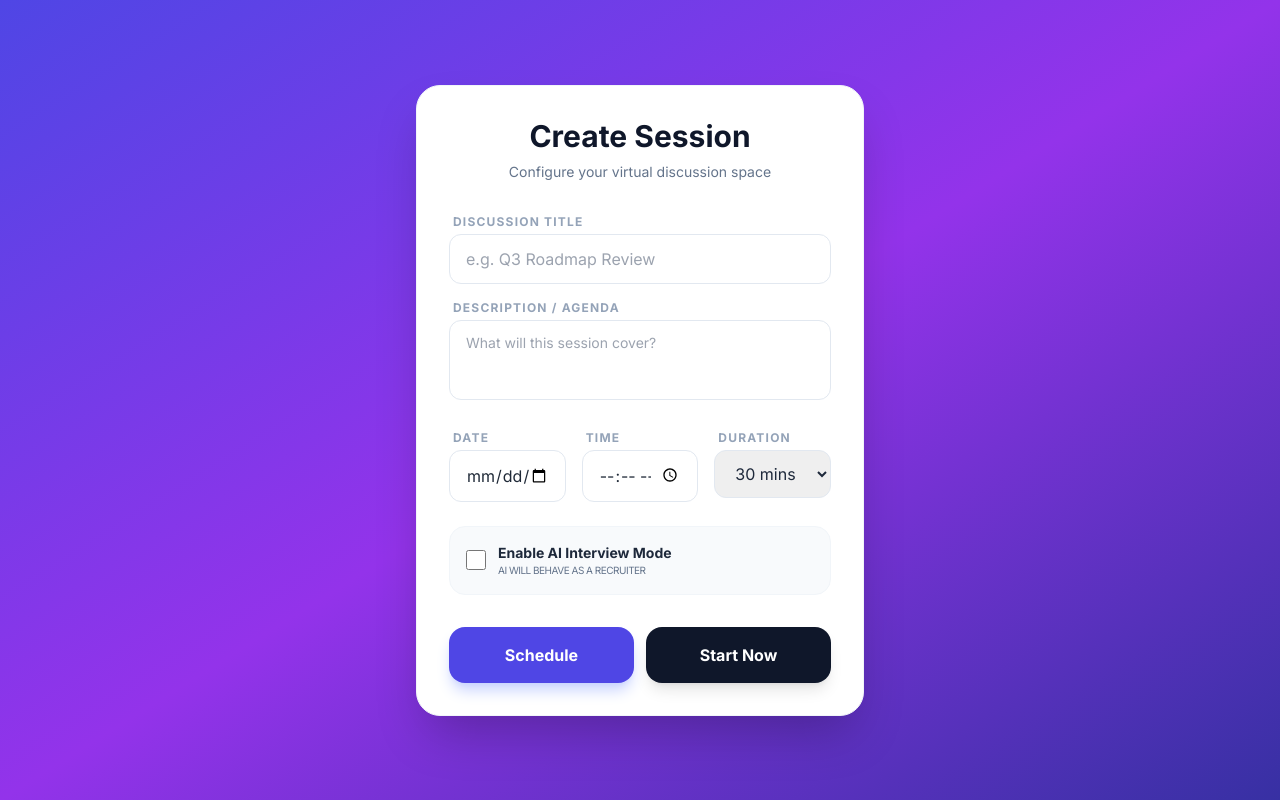
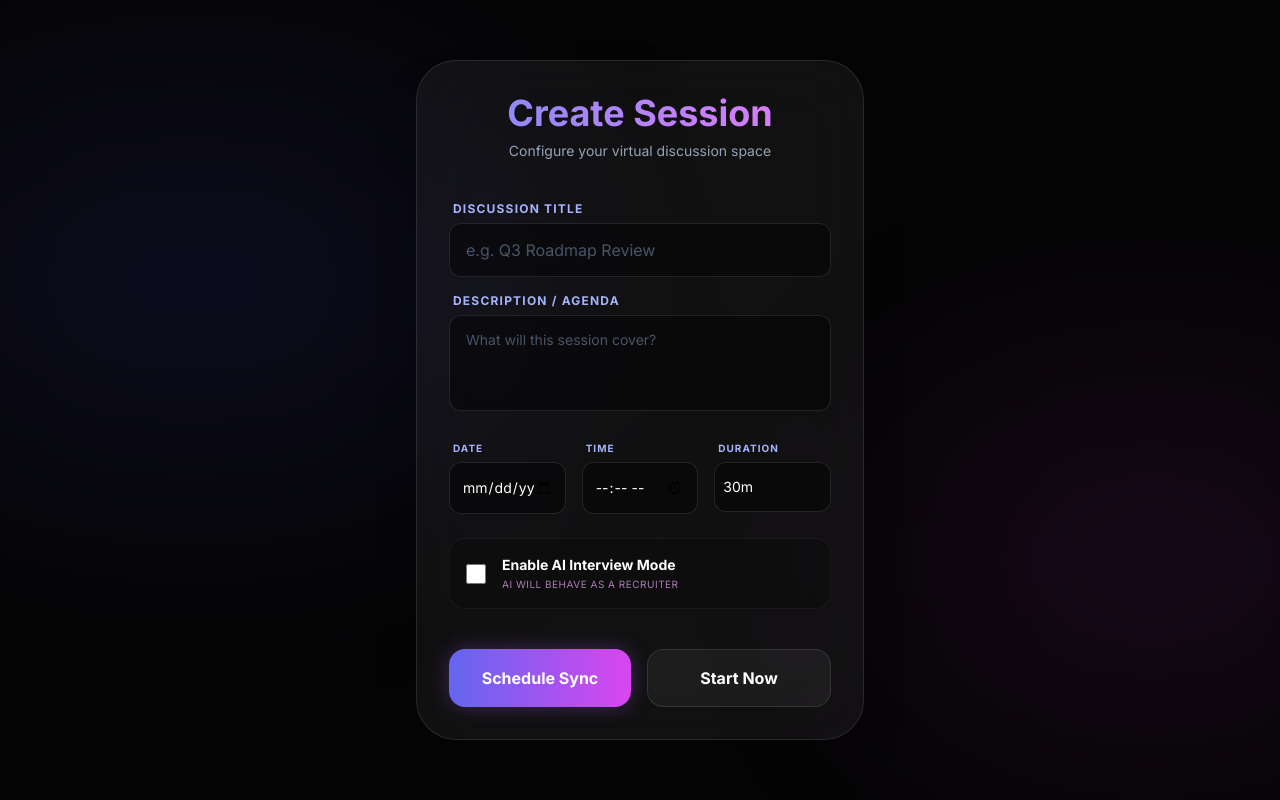
Before and after one commit to mandvi2708/GDVerse-Frontend, a React (Vite) app: page /create-session in a window 1280 px wide. Built offline with nearby package versions, Linux system fonts and the light colour scheme; no server answers; sample sign-in values are in the browser's storage.

Commit message:
style: redesign CreateSession page with a dark-themed glassmorphism aesthetic

```diff
--- a/src/pages/CreateSession.jsx
+++ b/src/pages/CreateSession.jsx
@@ -73,89 +73,98 @@ function CreateSession() {
   };
 
   return (
-    <div className="min-h-screen flex justify-center items-center bg-gradient-to-br from-indigo-600 via-purple-600 to-indigo-800 px-4 py-8 font-sans">
-      <div className="bg-white p-8 rounded-3xl shadow-2xl max-w-md w-full border border-slate-100">
-        <div className="text-center mb-8">
-          <h2 className="text-3xl font-extrabold text-slate-900 mb-2">Create Session</h2>
-          <p className="text-slate-500 text-sm">Configure your virtual discussion space</p>
+    <div className="min-h-screen flex justify-center items-center bg-[#050505] px-4 py-8 font-sans relative overflow-hidden selection:bg-fuchsia-500/30">
+
+      {/* Background Matrix Glow */}
+      <div className="absolute inset-0 overflow-hidden pointer-events-none z-0">
+        <div className="absolute top-[10%] -left-[10%] w-[50%] h-[50%] rounded-full bg-indigo-600/10 blur-[120px]"></div>
+        <div className="absolute bottom-[10%] -right-[10%] w-[40%] h-[40%] rounded-full bg-fuchsia-600/10 blur-[120px]"></div>
+      </div>
+
+      <div className="bg-white/5 backdrop-blur-2xl p-8 rounded-[2.5rem] shadow-2xl max-w-md w-full border border-white/10 relative z-10">
+        <div className="text-center mb-10">
+          <h2 className="text-4xl font-black bg-clip-text text-transparent bg-gradient-to-r from-indigo-400 to-fuchsia-400 mb-2">Create Session</h2>
+          <p className="text-slate-400 text-sm font-medium">Configure your virtual discussion space</p>
         </div>
 
         <form onSubmit={handleSubmit} className="space-y-6">
           <div className="space-y-4">
-            <div className="space-y-1">
-              <label className="block text-xs font-bold text-slate-400 uppercase tracking-widest pl-1">Discussion Title</label>
-              <input type="text" name="title" value={formData.title} onChange={handleChange} placeholder="e.g. Q3 Roadmap Review" className="w-full px-4 py-3 rounded-xl border border-slate-200 focus:ring-2 focus:ring-indigo-500 outline-none transition-all text-slate-800" required />
+            <div className="space-y-1.5">
+              <label className="block text-xs font-bold text-indigo-300 uppercase tracking-widest pl-1">Discussion Title</label>
+              <input type="text" name="title" value={formData.title} onChange={handleChange} placeholder="e.g. Q3 Roadmap Review" className="w-full px-4 py-3.5 rounded-xl bg-black/40 border border-white/10 focus:border-fuchsia-500/50 focus:ring-1 focus:ring-fuchsia-500/50 outline-none transition-all text-white placeholder:text-slate-600 shadow-inner" required />
             </div>
 
-            <div className="space-y-1">
-              <label className="block text-xs font-bold text-slate-400 uppercase tracking-widest pl-1">Description / Agenda</label>
-              <textarea name="description" value={formData.description} onChange={handleChange} placeholder="What will this session cover?" className="w-full px-4 py-3 rounded-xl border border-slate-200 focus:ring-2 focus:ring-indigo-500 outline-none transition-all h-20 resize-none text-sm text-slate-800" required />
+            <div className="space-y-1.5">
+              <label className="block text-xs font-bold text-indigo-300 uppercase tracking-widest pl-1">Description / Agenda</label>
+              <textarea name="description" value={formData.description} onChange={handleChange} placeholder="What will this session cover?" className="w-full px-4 py-3.5 rounded-xl bg-black/40 border border-white/10 focus:border-fuchsia-500/50 focus:ring-1 focus:ring-fuchsia-500/50 outline-none transition-all h-24 resize-none text-sm text-white placeholder:text-slate-600 shadow-inner" required />
             </div>
           </div>
 
           <div className="grid grid-cols-3 gap-4">
-            <div className="space-y-1">
-              <label className="block text-xs font-bold text-slate-400 uppercase tracking-widest pl-1">Date</label>
-              <input type="date" name="date" value={formData.date} onChange={handleChange} className="w-full px-4 py-3 rounded-xl border border-slate-200 focus:ring-2 focus:ring-indigo-500 outline-none transition-all" required />
+            <div className="space-y-1.5">
+              <label className="block text-[10px] font-bold text-indigo-300 uppercase tracking-widest pl-1">Date</label>
+              <input type="date" name="date" value={formData.date} onChange={handleChange} className="w-full px-3 py-3.5 rounded-xl bg-black/40 border border-white/10 focus:border-fuchsia-500/50 outline-none transition-all text-white text-sm" required />
             </div>
-            <div className="space-y-1">
-              <label className="block text-xs font-bold text-slate-400 uppercase tracking-widest pl-1">Time</label>
-              <input type="time" name="time" value={formData.time} onChange={handleChange} className="w-full px-4 py-3 rounded-xl border border-slate-200 focus:ring-2 focus:ring-indigo-500 outline-none transition-all" required />
+            <div className="space-y-1.5">
+              <label className="block text-[10px] font-bold text-indigo-300 uppercase tracking-widest pl-1">Time</label>
+              <input type="time" name="time" value={formData.time} onChange={handleChange} className="w-full px-3 py-3.5 rounded-xl bg-black/40 border border-white/10 focus:border-fuchsia-500/50 outline-none transition-all text-white text-sm" required />
             </div>
-            <div className="space-y-1">
-              <label className="block text-xs font-bold text-slate-400 uppercase tracking-widest pl-1">Duration</label>
-              <select name="duration" value={formData.duration} onChange={handleChange} className="w-full px-4 py-3 rounded-xl border border-slate-200 focus:ring-2 focus:ring-indigo-500 outline-none transition-all text-slate-800">
-                <option value="15 mins">15 mins</option>
-                <option value="30 mins">30 mins</option>
-                <option value="45 mins">45 mins</option>
-                <option value="60 mins">60 mins</option>
-                <option value="120 mins">120 mins</option>
+            <div className="space-y-1.5">
+              <label className="block text-[10px] font-bold text-indigo-300 uppercase tracking-widest pl-1">Duration</label>
+              <select name="duration" value={formData.duration} onChange={handleChange} className="w-full px-2 py-3.5 rounded-xl bg-black/40 border border-white/10 focus:border-fuchsia-500/50 outline-none transition-all text-white text-sm appearance-none">
+                <option value="15 mins" className="bg-[#0f1219]">15m</option>
+                <option value="30 mins" className="bg-[#0f1219]">30m</option>
+                <option value="45 mins" className="bg-[#0f1219]">45m</option>
+                <option value="60 mins" className="bg-[#0f1219]">60m</option>
+                <option value="120 mins" className="bg-[#0f1219]">120m</option>
               </select>
             </div>
           </div>
 
           <div className="space-y-4">
-            <label className="flex items-center gap-3 cursor-pointer bg-slate-50 p-4 rounded-2xl border border-slate-100 hover:bg-slate-100 transition-all group">
+            <label className="flex items-center gap-4 cursor-pointer bg-black/20 p-4 rounded-2xl border border-white/5 hover:bg-white/5 hover:border-white/10 transition-all group shadow-inner">
+              <div className="relative flex items-center justify-center">
                 <input
                   type="checkbox"
                   name="isInterviewMode"
                   checked={formData.isInterviewMode}
                   onChange={(e) => setFormData(prev => ({ ...prev, isInterviewMode: e.target.checked }))}
-                className="w-5 h-5 accent-indigo-600 cursor-pointer"
+                  className="w-5 h-5 accent-fuchsia-500 cursor-pointer rounded bg-black/50 border-white/20"
                 />
+              </div>
               <div>
-                <span className="block text-sm font-bold text-slate-800">Enable AI Interview Mode</span>
-                <span className="block text-[10px] text-slate-500 uppercase tracking-tighter">AI will behave as a Recruiter</span>
+                <span className="block text-sm font-bold text-white">Enable AI Interview Mode</span>
+                <span className="block text-[10px] text-fuchsia-300/70 uppercase tracking-wider font-medium mt-0.5">AI will behave as a Recruiter</span>
               </div>
             </label>
 
             {formData.isInterviewMode && (
-              <div className="space-y-1 animate-fade-in">
-                <label className="block text-xs font-bold text-slate-400 uppercase tracking-widest pl-1">Job Description</label>
+               <div className="space-y-1.5 animate-in fade-in slide-in-from-top-2 duration-300">
+                <label className="block text-xs font-bold text-indigo-300 uppercase tracking-widest pl-1">Job Description</label>
                 <textarea
                   name="jobDescription"
                   value={formData.jobDescription}
                   onChange={handleChange}
                   placeholder="e.g. Senior Software Engineer..."
-                  className="w-full px-4 py-3 rounded-xl border border-slate-200 focus:ring-2 focus:ring-indigo-500 outline-none transition-all h-24 resize-none text-sm"
+                  className="w-full px-4 py-3.5 rounded-xl bg-black/40 border border-fuchsia-500/30 focus:border-fuchsia-500 focus:ring-1 focus:ring-fuchsia-500 outline-none transition-all h-24 resize-none text-sm text-white placeholder:text-slate-600 shadow-inner"
                 />
               </div>
             )}
           </div>
 
-          <div className="flex gap-3 pt-2">
+          <div className="flex gap-4 pt-4">
             <button
               type="submit"
               disabled={isCreating}
-              className="flex-1 py-4 bg-indigo-600 text-white rounded-2xl font-bold hover:bg-indigo-700 transition-all shadow-lg shadow-indigo-200 disabled:opacity-50"
+              className="flex-1 py-4 bg-gradient-to-r from-indigo-500 to-fuchsia-500 hover:from-indigo-400 hover:to-fuchsia-400 text-white rounded-2xl font-bold transition-all shadow-[0_0_20px_rgba(168,85,247,0.3)] hover:shadow-[0_0_30px_rgba(168,85,247,0.5)] disabled:opacity-50 hover:-translate-y-1"
             >
-              {isCreating ? 'Creating...' : 'Schedule'}
+              {isCreating ? 'Initializing...' : 'Schedule Sync'}
             </button>
             <button
               type="button"
               onClick={() => handleSubmit(null, true)}
               disabled={isCreating}
-              className="flex-1 py-4 bg-slate-900 text-white rounded-2xl font-bold hover:bg-slate-800 transition-all shadow-lg"
+              className="flex-1 py-4 bg-white/5 text-white rounded-2xl font-bold hover:bg-white/10 transition-all border border-white/10 hover:-translate-y-1"
             >
               Start Now
             </button>
@@ -163,13 +172,28 @@ function CreateSession() {
         </form>
 
         {showSuccess && (
-          <div className="mt-8 p-6 bg-indigo-50 rounded-3xl border border-indigo-100 animate-fade-in">
-            <p className="text-xs font-bold text-indigo-400 uppercase tracking-widest mb-2">Share Invite Link</p>
-            <div className="flex items-center bg-white p-2 rounded-xl border border-indigo-200 mb-4">
-              <span className="text-xs font-bold text-indigo-600 truncate flex-1 px-2">{`${window.location.origin}/session/${inviteLink}`}</span>
-              <button onClick={() => { navigator.clipboard.writeText(`${window.location.origin}/session/${inviteLink}`); alert('Copied!'); }} className="p-2 bg-indigo-50 text-indigo-600 rounded-lg material-icons text-sm">content_copy</button>
+          <div className="mt-8 p-6 bg-emerald-500/10 rounded-3xl border border-emerald-500/20 animate-in fade-in zoom-in duration-500">
+            <p className="text-xs font-bold text-emerald-400 uppercase tracking-widest mb-3 flex items-center gap-2">
+              <span className="w-2 h-2 rounded-full bg-emerald-400 animate-pulse"></span>
+              Gateway Established
+            </p>
+            <div className="flex items-center bg-black/40 p-2 rounded-xl border border-emerald-500/20 mb-5">
+              <span className="text-xs font-mono text-emerald-300 truncate flex-1 px-3">{`${window.location.origin}/session/${inviteLink}`}</span>
+              <button
+                onClick={() => { navigator.clipboard.writeText(`${window.location.origin}/session/${inviteLink}`); alert('Copied to clipboard!'); }}
+                className="p-2 bg-emerald-500/20 hover:bg-emerald-500/30 text-emerald-400 rounded-lg transition-colors flex items-center justify-center"
+              >
+                <svg xmlns="http://www.w3.org/2000/svg" className="h-4 w-4" fill="none" viewBox="0 0 24 24" stroke="currentColor">
+                  <path strokeLinecap="round" strokeLinejoin="round" strokeWidth={2} d="M8 16H6a2 2 0 01-2-2V6a2 2 0 012-2h8a2 2 0 012 2v2m-6 12h8a2 2 0 002-2v-8a2 2 0 00-2-2h-8a2 2 0 00-2 2v8a2 2 0 002 2z" />
+                </svg>
+              </button>
             </div>
-            <button onClick={() => navigate(`/session/${inviteLink}`)} className="w-full py-4 bg-indigo-600 text-white rounded-2xl font-bold hover:bg-indigo-700 transition-all shadow-lg">Join Meeting</button>
+            <button
+              onClick={() => navigate(`/session/${inviteLink}`)}
+              className="w-full py-4 bg-emerald-500 hover:bg-emerald-400 text-black rounded-2xl font-black transition-all shadow-[0_0_20px_rgba(16,185,129,0.3)] hover:shadow-[0_0_30px_rgba(16,185,129,0.5)] hover:-translate-y-1 tracking-wide"
+            >
+              ENTER MEETING
+            </button>
           </div>
         )}
       </div>
```
Lines whose indentation alone changed are shown as unchanged.
